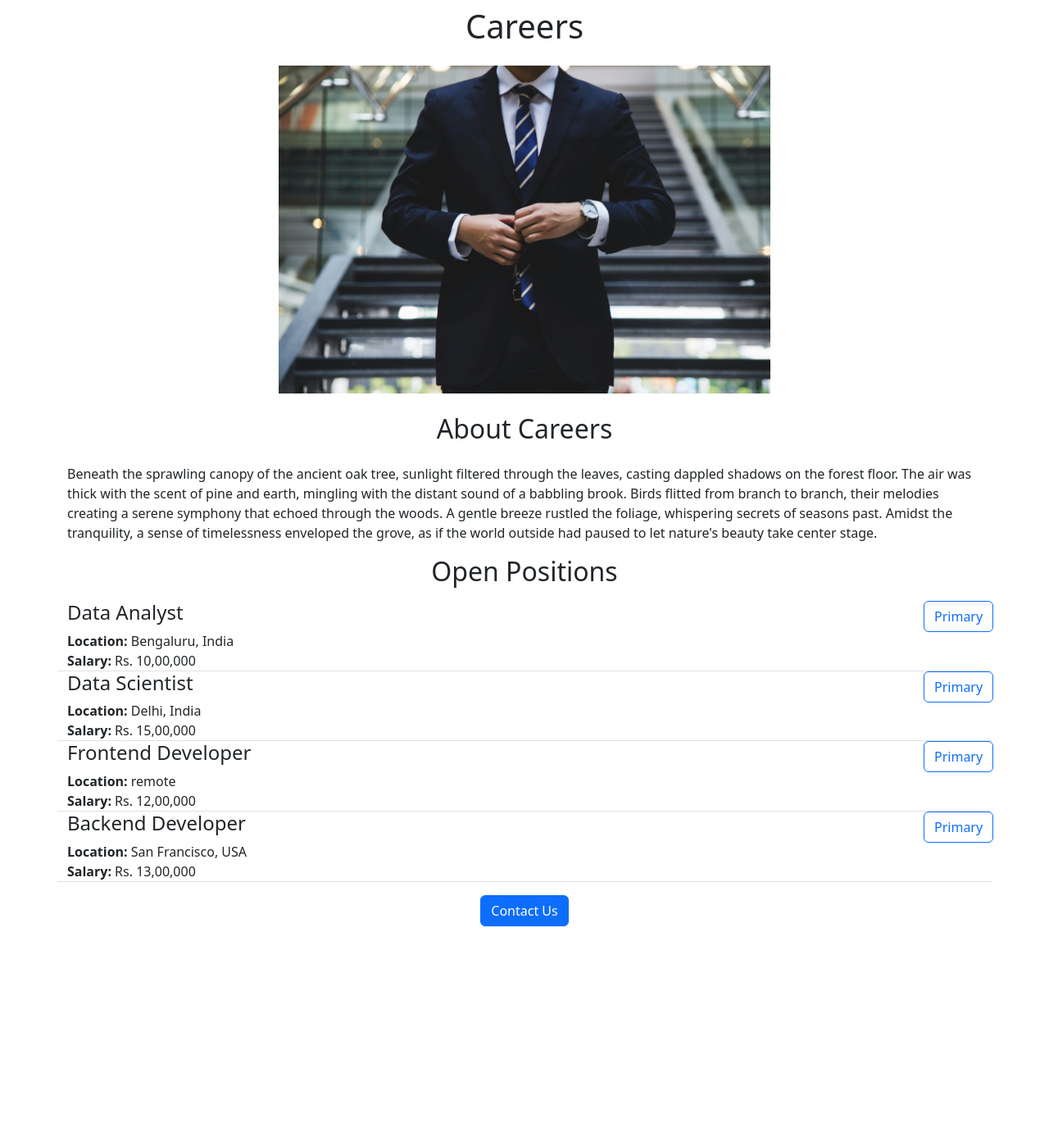
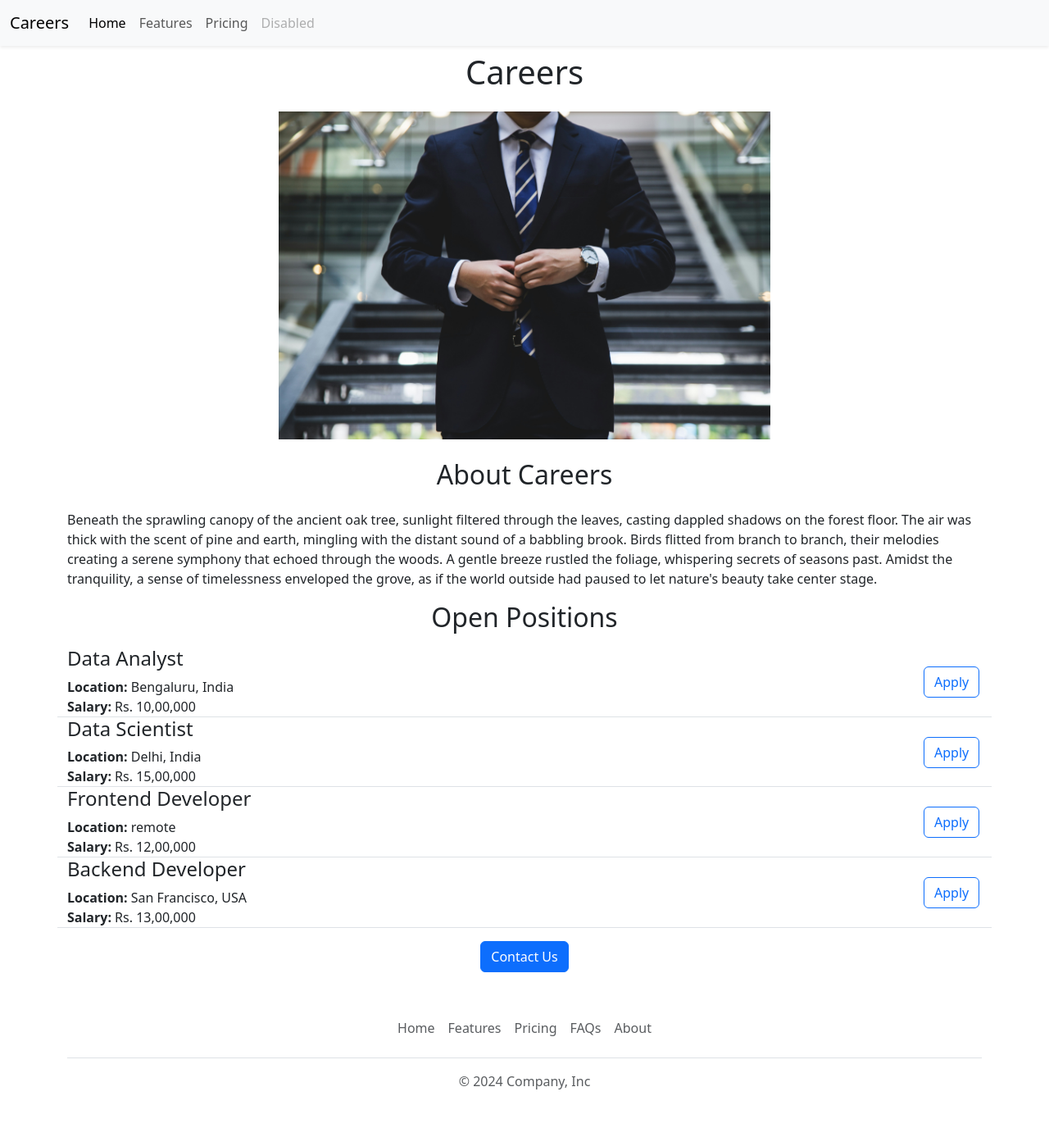
Before and after one commit to YuviM15/my-practice-website, a Flask app: page / in a window 1280 px wide. Shown: the whole page at 82% size. Before the commit the page ends 1138 px from the top, so only its background shows below. Run offline with Flask 3, Linux system fonts and the light colour scheme.

Commit message:
Functional improvements

```diff
--- /dev/null
+++ b/templates/footer.html
@@ -0,0 +1,12 @@
+<div class="container">
+  <footer class="py-3 my-4">
+    <ul class="nav justify-content-center border-bottom pb-3 mb-3">
+      <li class="nav-item"><a href="#" class="nav-link px-2 text-body-secondary">Home</a></li>
+      <li class="nav-item"><a href="#" class="nav-link px-2 text-body-secondary">Features</a></li>
+      <li class="nav-item"><a href="#" class="nav-link px-2 text-body-secondary">Pricing</a></li>
+      <li class="nav-item"><a href="#" class="nav-link px-2 text-body-secondary">FAQs</a></li>
+      <li class="nav-item"><a href="#" class="nav-link px-2 text-body-secondary">About</a></li>
+    </ul>
+    <p class="text-center text-body-secondary">&copy; 2024 Company, Inc</p>
+  </footer>
+</div>
--- a/templates/home.html
+++ b/templates/home.html
@@ -18,6 +18,7 @@
 
     </head>
     <body>
+      {% include "nav.html" %}
       <div class="container">
       <h1 class="text-center mt-2 mb-4">Careers</h1>
       <img class= "img-fluid" id="banner" src="https://04ec1551-b00d-49e3-b5bc-30f01e795198-00-1rx0xu39x4yy9.sisko.replit.dev/static/careers.jpg">
@@ -34,6 +35,7 @@
       <button class="btn btn-primary mb-2" >Contact Us</button>
         </div>
         </div>
+      {%include "footer.html"%}
     </body>
 
 </html>
--- a/templates/jobitem.html
+++ b/templates/jobitem.html
@@ -4,5 +4,5 @@
   <div><b>Salary:</b> {{job['salary']}}  </div>
   </div>
   <div class="col-1">
-  <button type="button" class="btn btn-outline-primary">Primary</button></div>
+  <a href= "https://google.com" type="button" class="btn btn-outline-primary mt-4">Apply</a></div>
 </div>
--- /dev/null
+++ b/templates/nav.html
@@ -0,0 +1,17 @@
+<nav class="navbar navbar-expand-lg bg-body-tertiary shadow-sm fixed-top">
+  <div class="container-fluid">
+    <a class="navbar-brand" href="#">Careers</a>
+    <button class="navbar-toggler" type="button" data-bs-toggle="collapse" data-bs-target="#navbarNavAltMarkup" aria-controls="navbarNavAltMarkup" aria-expanded="false" aria-label="Toggle navigation">
+      <span class="navbar-toggler-icon"></span>
+    </button>
+    <div class="collapse navbar-collapse" id="navbarNavAltMarkup">
+      <div class="navbar-nav">
+        <a class="nav-link active" aria-current="page" href="#">Home</a>
+        <a class="nav-link" href="#">Features</a>
+        <a class="nav-link" href="#">Pricing</a>
+        <a class="nav-link disabled" aria-disabled="true">Disabled</a>
+      </div>
+    </div>
+  </div>
+</nav>
+<div style="height:56px"></div>
```
